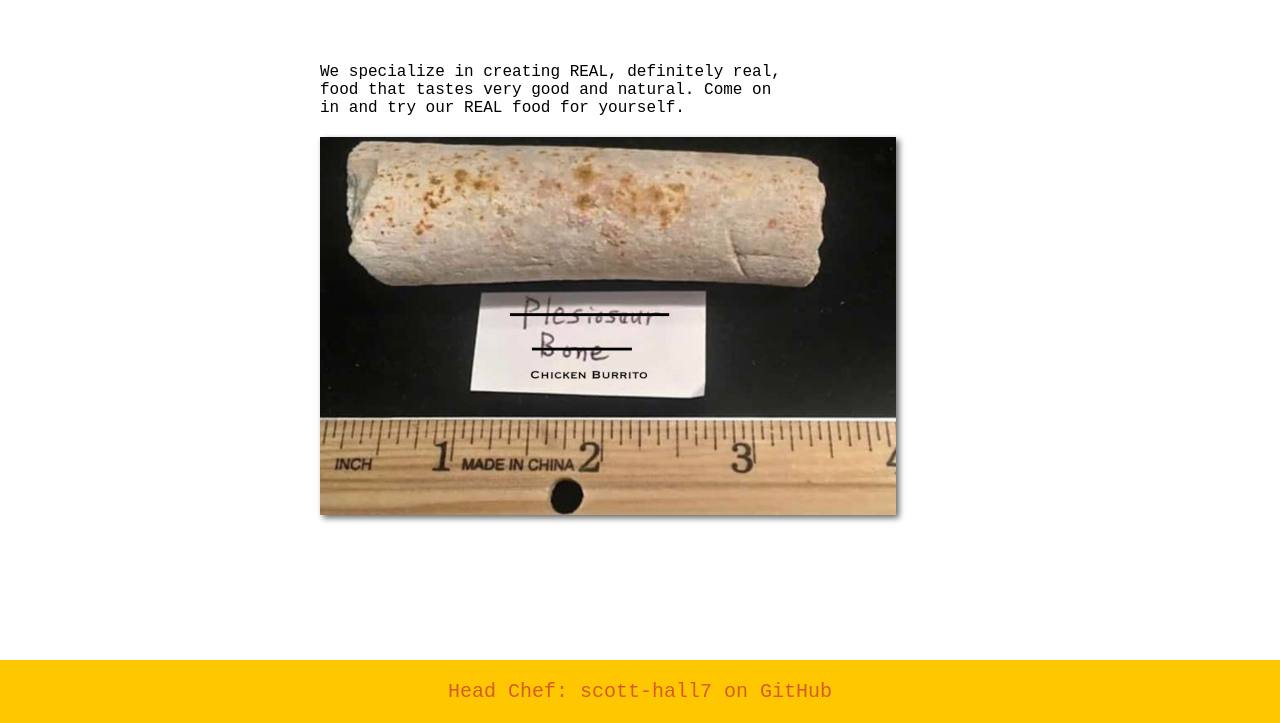
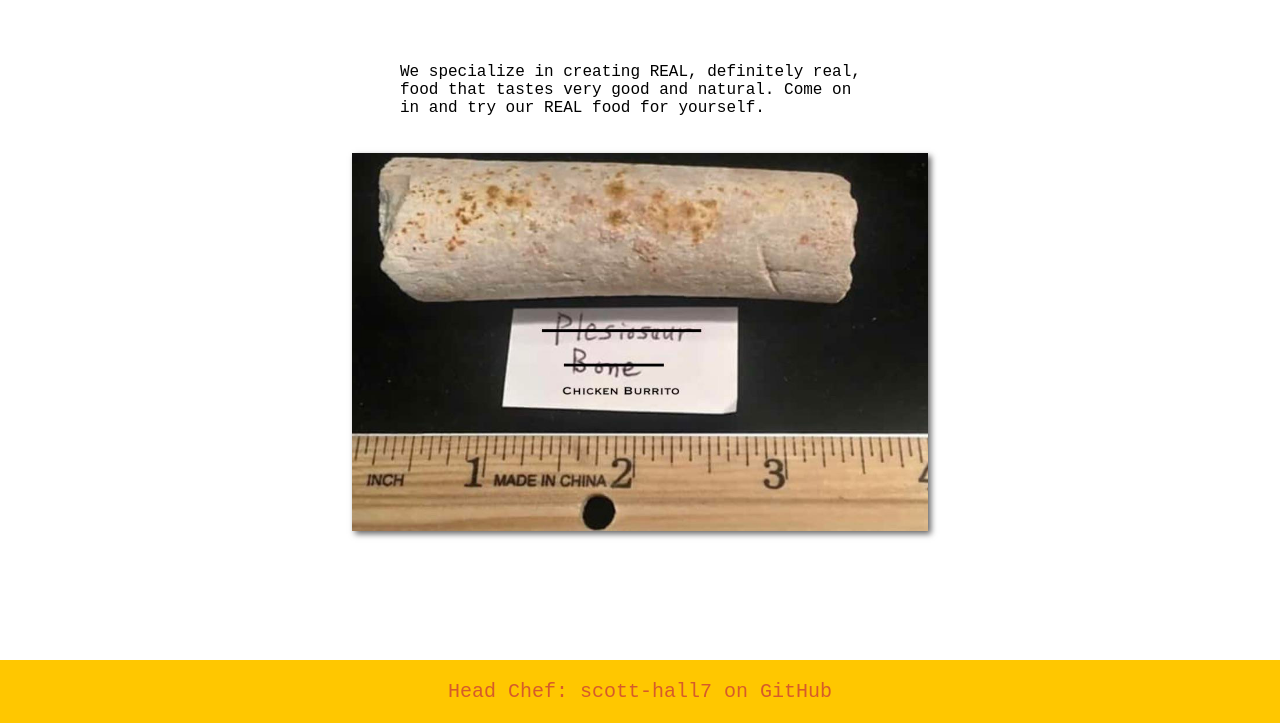
Before and after one commit to scott-hall7/restaurantpage, a plain HTML site: page index.html in a window 1280 px wide. Shown: the part 77-800 px from the top of the page. Drawn offline with Linux system fonts and the light colour scheme.

Commit message:
centered home.js

```diff
--- a/style.css
+++ b/style.css
@@ -39,7 +39,7 @@ nav button:hover    {
 main    {
     display: flex;
     align-items: center;
-    justify-content:space-evenly;
+    justify-content:center;
     padding-top: 30px;
 }
 
@@ -63,17 +63,17 @@ footer  {
 .home   {
     display: flex;
     flex-direction: column;
-    justify-content: center;
+    align-items: center;
     width: 50%;
 }
 
 .home p {
     width: 75%;
-    margin-bottom: 20px;
 }
 
 .home img   {
     width: 90%;
+    margin-top: 20px;
     box-shadow: 3px 3px 6px rgb(104, 103, 103);
 }
 
@@ -97,7 +97,6 @@ footer  {
     width: 50%;
 }
 
-
 .contact img  {
    width: 75%;
    margin-top: 5px;
```
